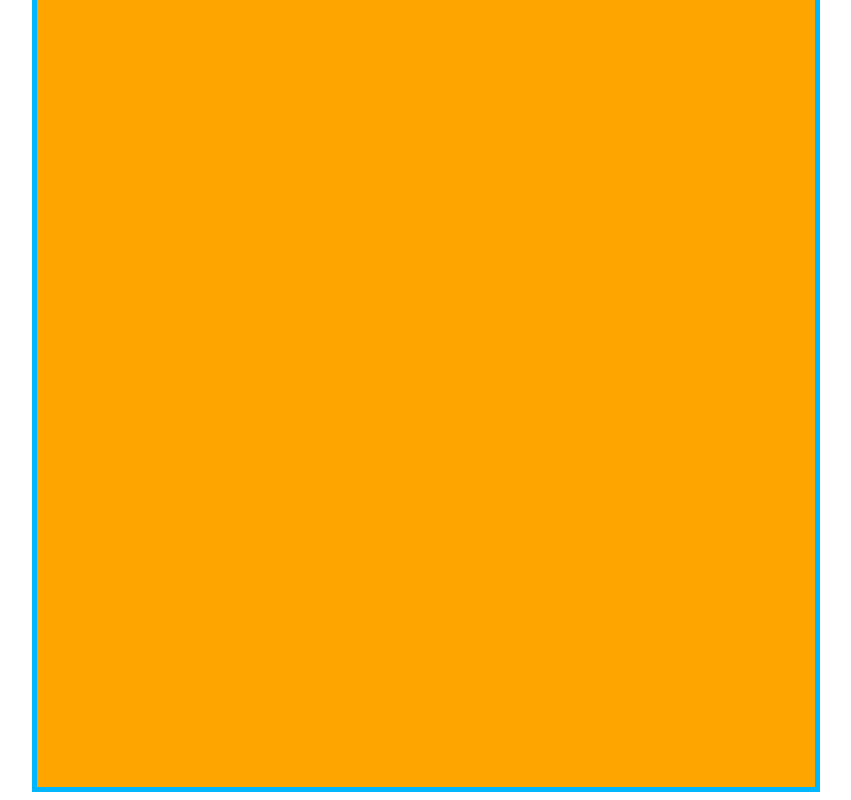
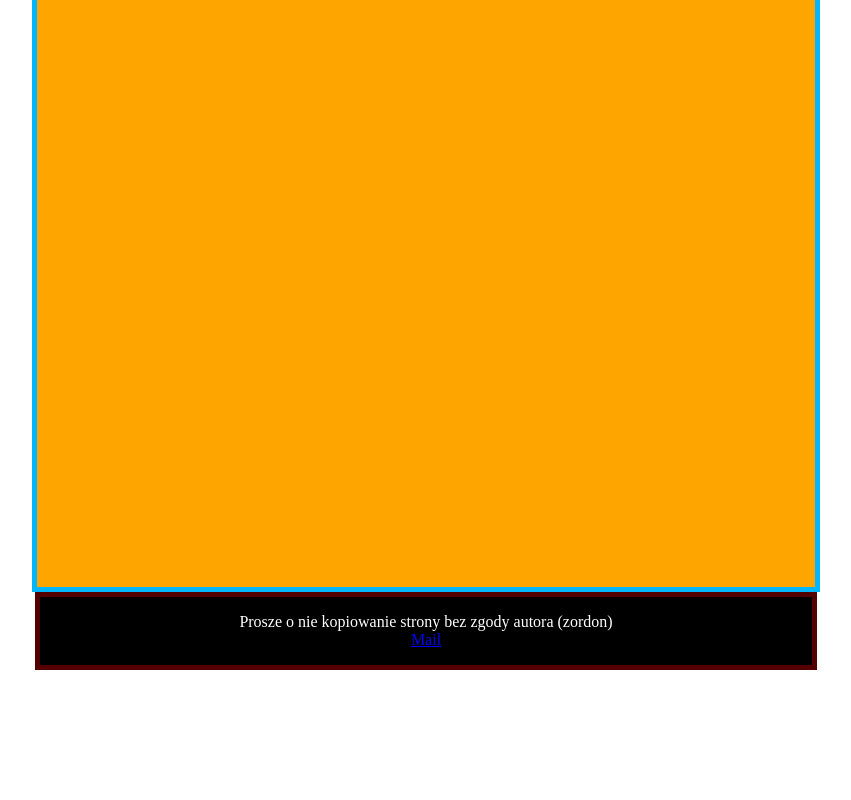
Before and after one commit to Zordon1337/retro-site, a website: page public/poradniki.html in a window 1280 px wide. Shown: the part 538-1338 px from the top of the page, without its empty margins (214-1065 px from the left). After the commit the page ends 1216 px from the top, so only its background shows below. Drawn offline with Linux system fonts and the light colour scheme.

Commit message:
i forgot about 2nd page

```diff
--- a/public/poradniki.html
+++ b/public/poradniki.html
@@ -13,7 +13,7 @@
             background-color: orange;
             margin: auto;
             padding: 10px;
-            height: 1200px;
+            height: 1000px;
             width: 60%;
             text-align: center;
             border: 5px solid #00b7ff;
@@ -28,6 +28,15 @@
             border: 5px solid #ff0000;
 
 
+        }
+        .footer {
+        background-color: black;
+        color: white;
+        position: center;
+        margin: auto;
+        border: 5px solid #550000;
+        width: 61%;
+        text-align: center;
         }
     </style>
 </head>
@@ -47,5 +56,9 @@
     <div class="div_main">
         <h1>Witam na Poradnikach</h1>
     </div>
+    <footer class="footer">
+        <p>Prosze o nie kopiowanie strony bez zgody autora (zordon)<br>
+        <a href="mailto:contact@azordon.cf">Mail</a></p>
+    </footer>
 </body>
 </html>
```
Also changed, not shown: public/index.html (+1 -1 lines).
